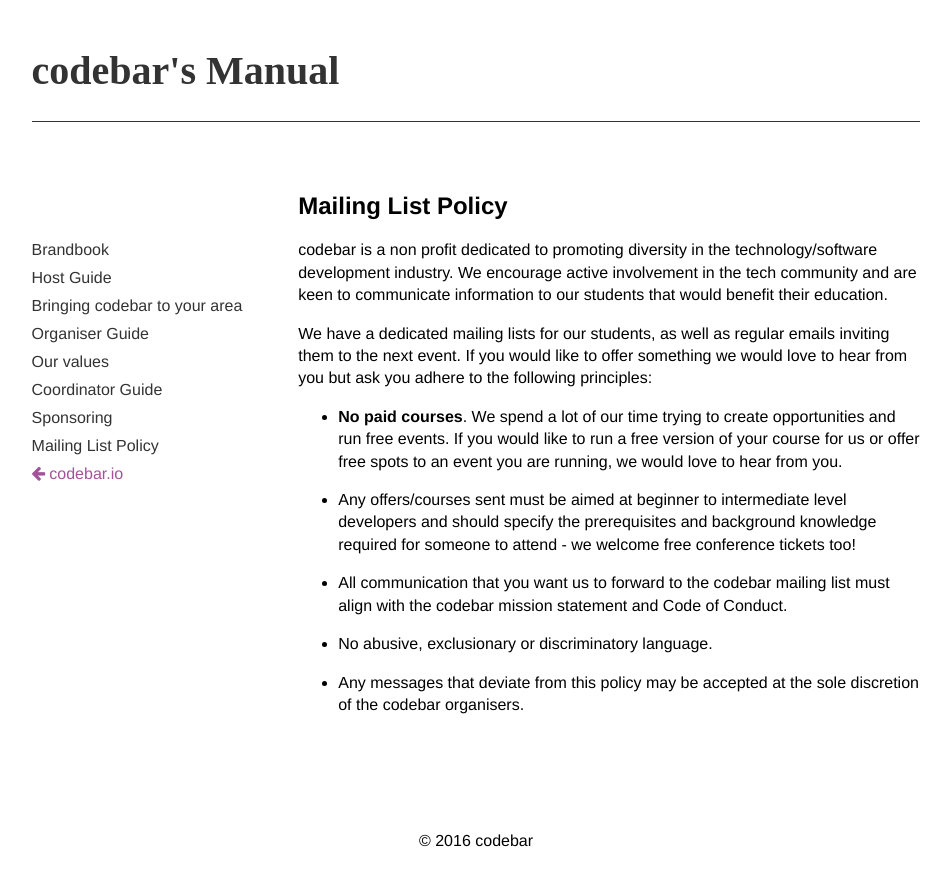
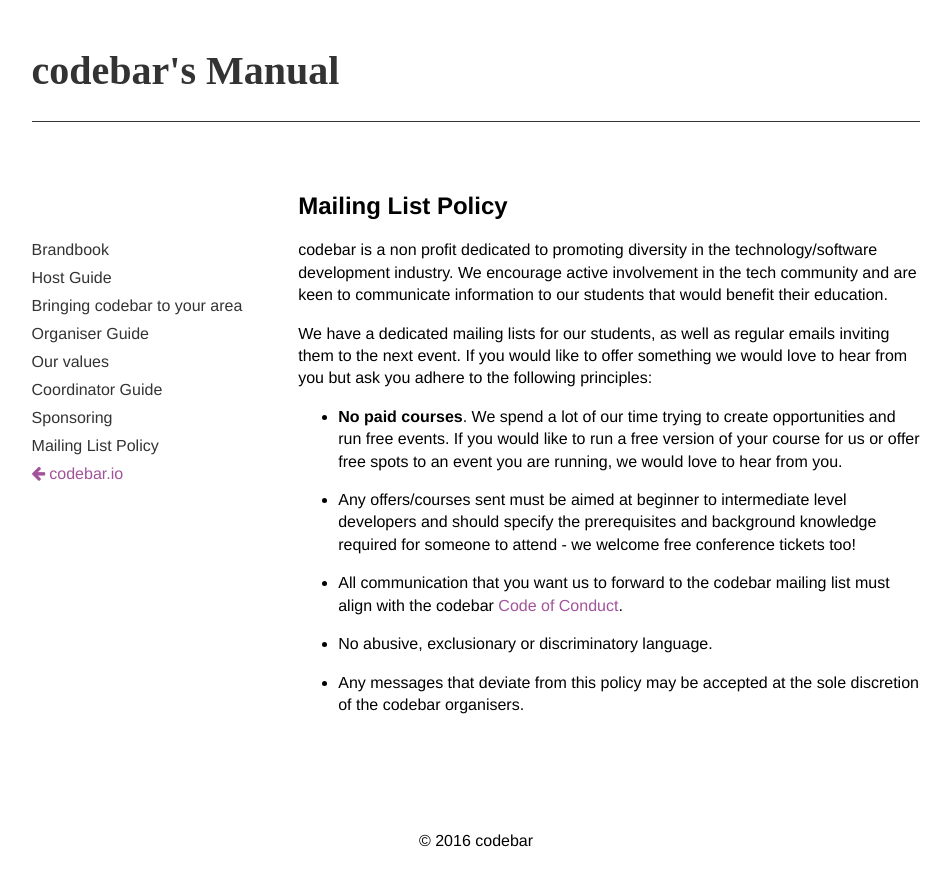
Before and after one commit to codebar/manual, a Jekyll site: the page built from _posts/2014-12-12-mailing-list-policy.md, in a window 1280 px wide. Shown: the top 886 px of the page, without its empty margins (164-1115 px from the left). Built offline with Jekyll 4.4.1, drawn with Linux system fonts in a browser that asks for light colours; nearby versions of some CDN libraries; Markdown is read by kramdown in place of the engine named in the settings.

Commit message:
removed link to codebar mission statement as it doesn't exist

```diff
--- a/_posts/2014-12-12-mailing-list-policy.md
+++ b/_posts/2014-12-12-mailing-list-policy.md
@@ -11,7 +11,7 @@
 
 - Any offers/courses sent must be aimed at beginner to intermediate level developers and should specify the prerequisites and background knowledge required for someone to attend - we welcome free conference tickets too!
 
-- All communication that you want us to forward to the codebar mailing list must align with the codebar mission statement and Code of Conduct.
+- All communication that you want us to forward to the codebar mailing list must align with the codebar [Code of Conduct](http://codebar.io/code-of-conduct).
 
 - No abusive, exclusionary or discriminatory language.
 
```
